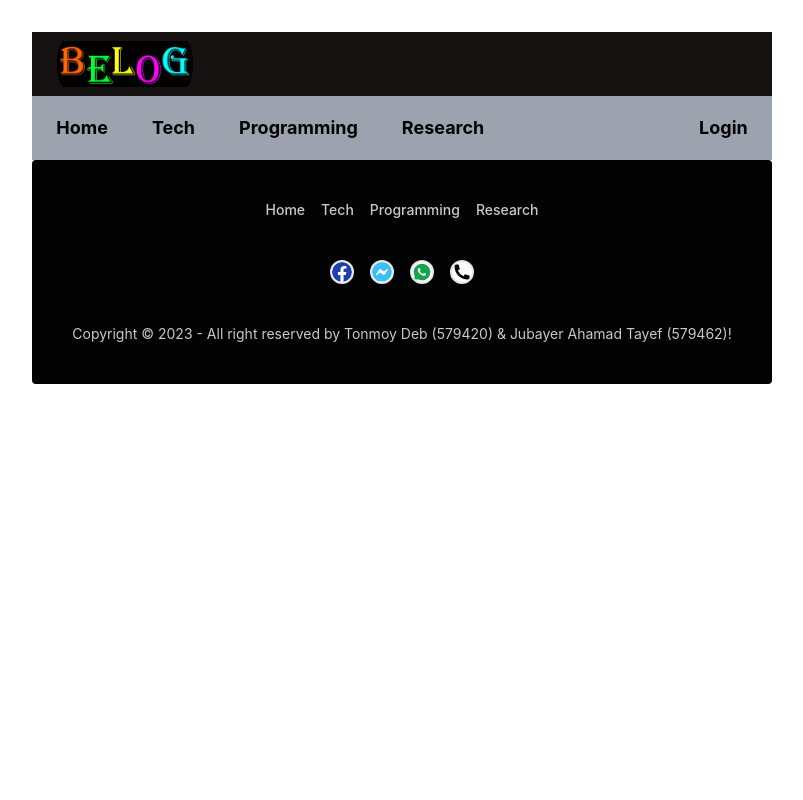
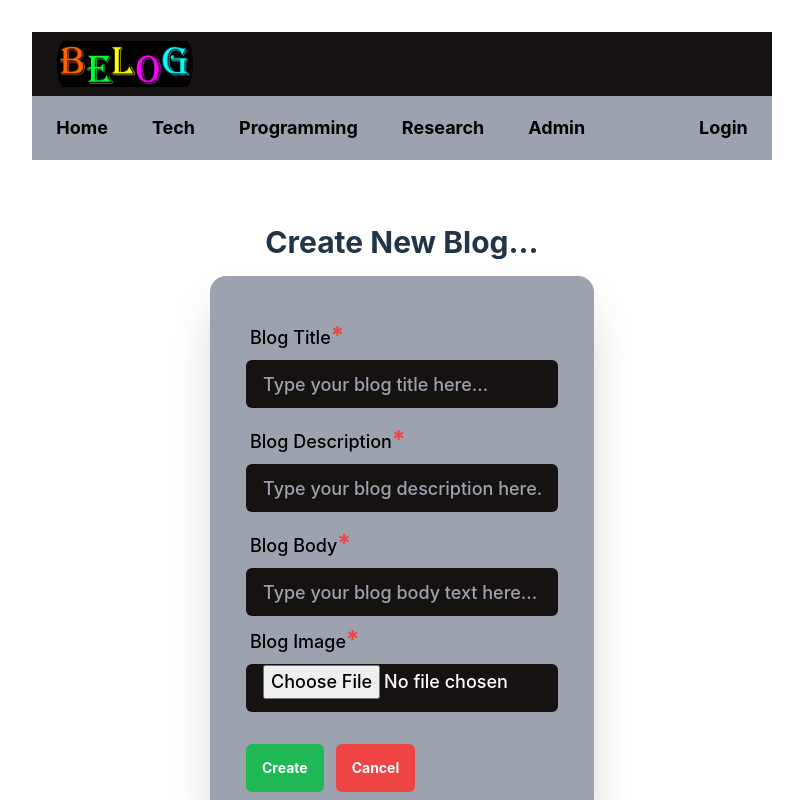
Before and after one commit to tonmoydeb404/belogFrontend, a React (Vite) app: page /create-blog in a window 1280 px wide. Shown: the top 800 px of the page, without its empty margins (238-1041 px from the left). Built offline with nearby package versions, Linux system fonts and the light colour scheme.

Commit message:
Add Some File

```diff
--- a/src/App.jsx
+++ b/src/App.jsx
@@ -11,6 +11,9 @@ import { Programming } from "./pages/Programming";
 import { Research } from "./pages/Research";
 import { BlogDetails } from "./pages/BlogDetails";
 import { ForgotPassword } from "./pages/ForgotPassword";
+import { Admin } from "./pages/Admin";
+import { CreateBlog } from "./components/CreateBlog";
+import { EditBlog } from "./components/EditBlog";
 
 function App() {
   const [count, setCount] = useState(0);
@@ -27,6 +30,9 @@ function App() {
         <Route path="/forgot-password" element={<ForgotPassword />} />
         <Route path="/register" element={<Register />} />
         <Route path="/blog-details" element={<BlogDetails />} />
+        <Route path="/admin" element={<Admin />} />
+        <Route path="/create-blog" element={<CreateBlog />} />
+        <Route path="/edit-blog" element={<EditBlog />} />
       </Routes>
       <Footer />
     </>
--- /dev/null
+++ b/src/components/CreateBlog.jsx
@@ -0,0 +1,91 @@
+import React from "react";
+import { Link } from "react-router-dom";
+
+export const CreateBlog = () => {
+  return (
+    <>
+      <ol className="breadcrumbnav m-5">
+        <li className="me-1">
+          <Link to="/admin">Admin</Link>
+        </li>
+        <li>Create Blog</li>
+      </ol>
+      <h2 className="text-center text-3xl font-bold">Create New Blog...</h2>
+      <div className="hero-content flex-col lg:flex-row-reverse text-black">
+        <div className="card flex-shrink-0 w-full max-w-sm shadow-2xl bg-gray-400">
+          <form className="card-body p-1">
+            <div className="form-control">
+              <label className="label">
+                <span className="label-text text-lg font-medium text-black">
+                  Blog Title
+                  <span className="text-red-500 text-2xl font-bold">*</span>
+                </span>
+              </label>
+              <input
+                type="text"
+                placeholder="Type your blog title here..."
+                className="input rounded-md  text-lg font-medium text-white"
+                required
+              />
+            </div>
+            <div className="form-control">
+              <label className="label">
+                <span className="label-text  text-lg font-medium text-black">
+                  Blog Description
+                  <span className="text-red-500 text-2xl font-bold">*</span>
+                </span>
+              </label>
+              <input
+                type="text"
+                placeholder="Type your blog description here..."
+                className="input rounded-md  text-lg font-medium text-white"
+                required
+              />
+            </div>
+            <div className="form-control">
+              <label className="label">
+                <span className="label-text  text-lg font-medium text-black">
+                  Blog Body
+                  <span className="text-red-500 text-2xl font-bold">*</span>
+                </span>
+              </label>
+              <input
+                type="text"
+                placeholder="Type your blog body text here..."
+                className="input rounded-md  text-lg font-medium text-white"
+                required
+              />
+
+              <div className="form-control">
+                <label className="label">
+                  <span className="label-text  text-lg font-medium text-black">
+                    Blog Image
+                    <span className="text-red-500 text-2xl font-bold">*</span>
+                  </span>
+                </label>
+                <input
+                  type="file"
+                  placeholder="Select your blog image here..."
+                  className="input rounded-md  text-lg font-medium text-white"
+                  required
+                />
+              </div>
+            </div>
+            <div style={{ display: "flex" }}>
+              <div className="form-control mt-6">
+                <button className="capitalize btn btn-md bg-primary font-bold text-white border-none hover:text-primary rounded-md me-3">
+                  Create
+                </button>
+              </div>
+              <div className="form-control mt-6">
+                <button className="capitalize btn btn-md bg-red-500 font-bold text-white border-none hover:text-primary rounded-md">
+                  Cancel
+                </button>
+              </div>
+            </div>
+          </form>
+        </div>
+      </div>
+    </>
+  );
+};
--- /dev/null
+++ b/src/components/EditBlog.jsx
@@ -0,0 +1,83 @@
+import React from "react";
+import { Link } from "react-router-dom";
+
+export const EditBlog = () => {
+  return (
+    <>
+      <ol className="breadcrumbnav m-5">
+        <li className="me-1">
+          <Link to="/admin">Admin</Link>
+        </li>
+        <li>Edit Blog</li>
+      </ol>
+      <h2 className="text-center text-3xl font-bold">Edit Your Blog...</h2>
+      <div className="hero-content flex-col lg:flex-row-reverse text-black">
+        <div className="card flex-shrink-0 w-full max-w-sm shadow-2xl bg-gray-400">
+          <form className="card-body p-1">
+            <div className="form-control">
+              <label className="label">
+                <span className="label-text text-lg font-medium text-black">
+                  Blog Title
+                </span>
+              </label>
+              <input
+                type="text"
+                placeholder="Type your blog title here..."
+                className="input rounded-md  text-lg font-medium text-white"
+              />
+            </div>
+            <div className="form-control">
+              <label className="label">
+                <span className="label-text  text-lg font-medium text-black">
+                  Blog Description
+                </span>
+              </label>
+              <input
+                type="text"
+                placeholder="Type your blog description here..."
+                className="input rounded-md  text-lg font-medium text-white"
+              />
+            </div>
+            <div className="form-control">
+              <label className="label">
+                <span className="label-text  text-lg font-medium text-black">
+                  Blog Body
+                </span>
+              </label>
+              <input
+                type="text"
+                placeholder="Type your blog body text here..."
+                className="input rounded-md  text-lg font-medium text-white"
+              />
+
+              <div className="form-control">
+                <label className="label">
+                  <span className="label-text  text-lg font-medium text-black">
+                    Blog Image
+                  </span>
+                </label>
+                <input
+                  type="file"
+                  placeholder="Select your blog image here..."
+                  className="input rounded-md  text-lg font-medium text-white"
+                />
+              </div>
+            </div>
+            <div style={{ display: "flex" }}>
+              <div className="form-control mt-6">
+                <button className="capitalize btn btn-md bg-primary font-bold text-white border-none hover:text-primary rounded-md me-3">
+                  Edit
+                </button>
+              </div>
+              <div className="form-control mt-6">
+                <button className="capitalize btn btn-md bg-red-500 font-bold text-white border-none hover:text-primary rounded-md">
+                  Cancel
+                </button>
+              </div>
+            </div>
+          </form>
+        </div>
+      </div>
+    </>
+  );
+};
--- a/src/components/shared/Navbar.jsx
+++ b/src/components/shared/Navbar.jsx
@@ -68,6 +68,14 @@ export const Navbar = () => {
                 Research
               </NavLink>
             </li>
+            <li>
+              <NavLink
+                to="/admin"
+                className="me-3 bg-gray-400 btn rounded-md border-none text-md text-black capitalize font-bold text-lg"
+              >
+                Admin
+              </NavLink>
+            </li>
           </div>
 
           <li>
--- a/src/index.css
+++ b/src/index.css
@@ -72,3 +72,17 @@ button:focus-visible {
     background-color: #f9f9f9;
   }
 }
+.breadcrumbnav {
+  color: #ffffff;
+  list-style: none;
+}
+.breadcrumbnav li {
+  display: inline-block;
+  font-weight: bold;
+}
+.breadcrumbnav li::after {
+  content: " >  ";
+}
+.breadcrumbnav li:last-child::after {
+  content: "";
+}
--- /dev/null
+++ b/src/pages/Admin.jsx
@@ -0,0 +1,33 @@
+import React from "react";
+import { NavLink } from "react-router-dom";
+
+export const Admin = () => {
+  return (
+    <>
+      <div
+        style={{ display: "flex", listStyle: "none", justifyContent: "center" }}
+      >
+        <div>
+          <li className="m-5 -mb-5">
+            <NavLink
+              to="/create-blog"
+              className="me-3 bg-gray-400 btn rounded-md border-none text-md text-black capitalize font-bold text-lg"
+            >
+              Create Blog
+            </NavLink>
+          </li>
+        </div>
+        <div>
+          <li className="m-5 -ms-3 -mb-5">
+            <NavLink
+              to="/edit-blog"
+              className="me-3 bg-gray-400 btn rounded-md border-none text-md text-black capitalize font-bold text-lg"
+            >
+              Edit Blog
+            </NavLink>
+          </li>
+        </div>
+      </div>
+    </>
+  );
+};
--- a/src/pages/BlogDetails.jsx
+++ b/src/pages/BlogDetails.jsx
@@ -1,7 +1,43 @@
-import React from 'react'
-
+import React from "react";
+import MyImg from "../assets/images/developer-image.jpg";
+import { Link } from "react-router-dom";
 export const BlogDetails = () => {
   return (
-    <div>BlogDetails</div>
-  )
-}
+    <>
+      <ol className="breadcrumbnav m-5 -mb-5">
+        <li className="me-1">
+          <Link to="/PVTDRproject">Home</Link>
+        </li>
+        <li>Blog-Details</li>
+      </ol>
+      <div className="mx-3 mt-10">
+        <div className="flex">
+          <div className="text-center">
+            <h1 className="text-xl sm:text-3xl font-bold">
+              Acusantium quis pariatur molestiae porro eius
+            </h1>
+            <p className="font-bold">
+              12 May 2023 <span className="text-primary"> Java, For Loop</span>
+            </p>
+            <div className="flex justify-center my-8">
+              <img className="rounded md:h-96" src={MyImg} alt="" />
+            </div>
+            <p className="text-justify">
+              et iusto sed quo iure voluptatem occaecati omnis eligendi aut ad
+              voluptatem doloribus vel accusantium quis pariatur molestiae porro
+              eius odio et labore et velit autet iusto sed quo iure voluptatem
+              occaecati omnis eligendi aut ad voluptatem doloribus vel
+              accusantium quis pariatur molestiae porro eius odio et labore et
+              velit autet iusto sed quo iure voluptatem occaecati omnis eligendi
+              aut ad voluptatem doloribus vel accusantium quis pariatur
+              molestiae porro eius odio et labore et velit autet iusto sed quo
+              iure voluptatem occaecati omnis eligendi aut ad voluptatem
+              doloribus vel accusantium quis pariatur molestiae porro eius odio
+              et labore et velit aut
+            </p>
+          </div>
+        </div>
+      </div>
+    </>
+  );
+};
```
